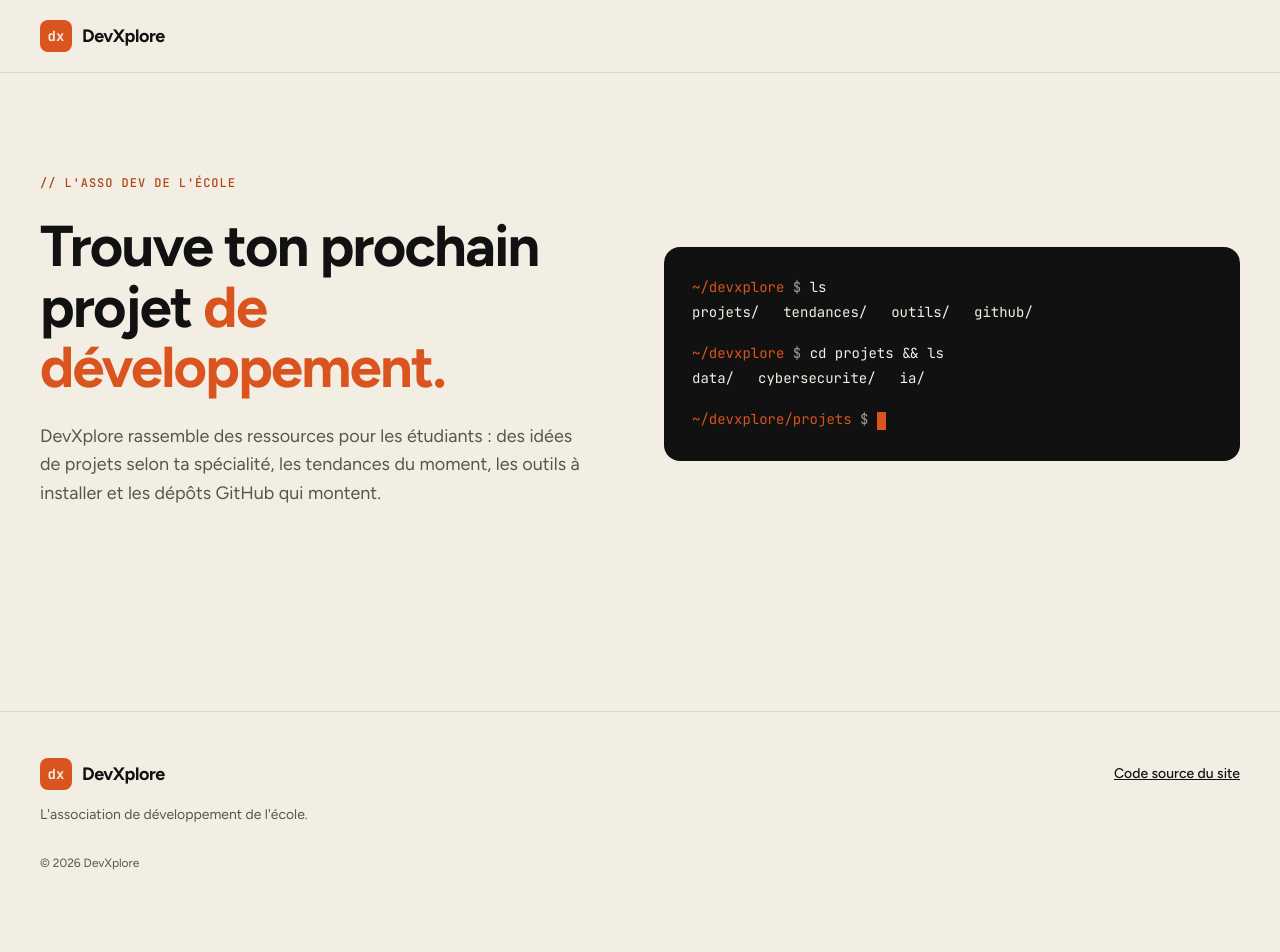
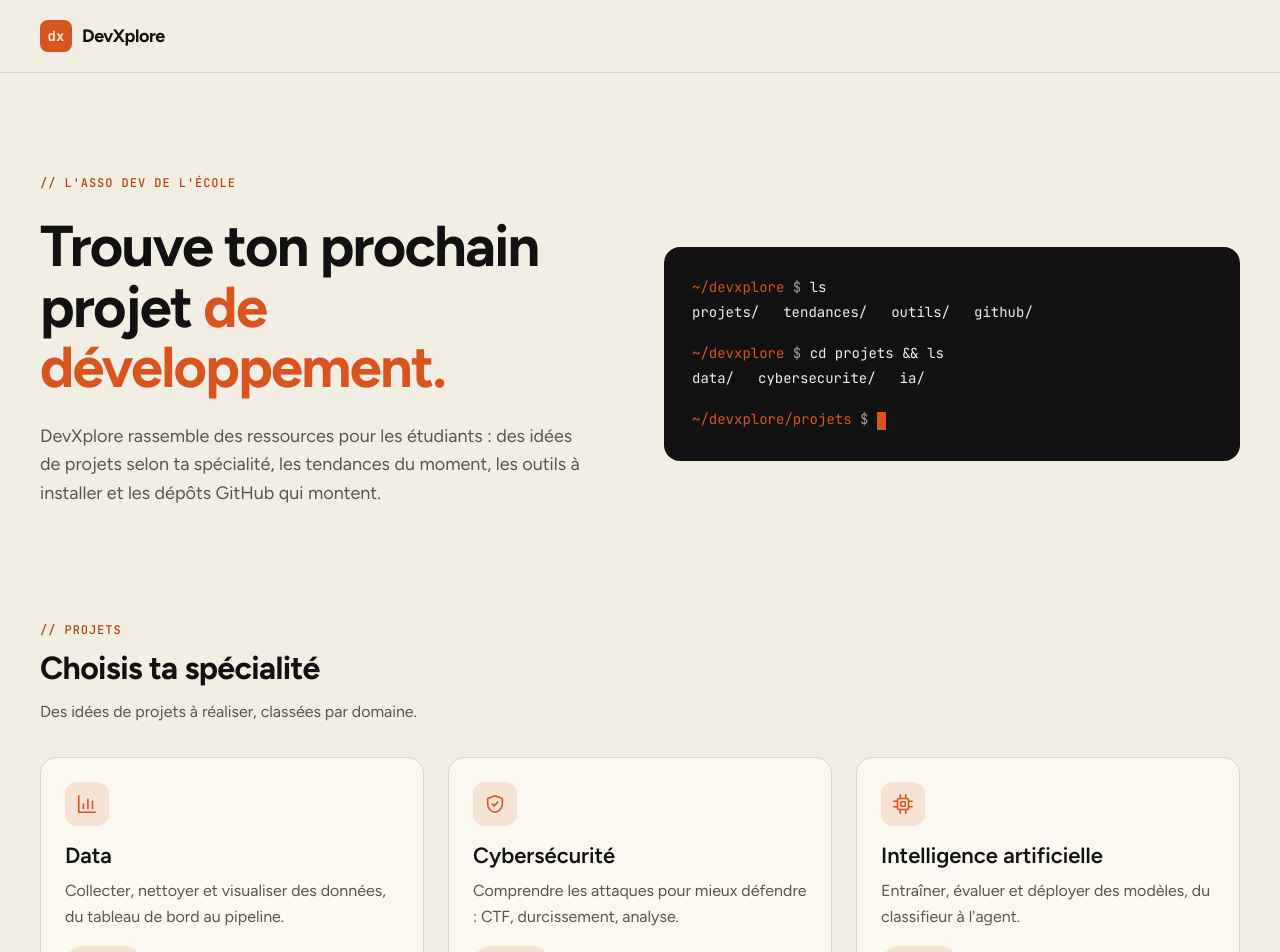
Before and after one commit to Ghoutibk/AppDevXplore, a Next.js app in the folder front-end/: page / in a window 1280 px wide. Shown: the top 952 px of the page. Before the commit the page ends 906 px from the top, so only its background shows below. Built offline with nearby package versions, Linux system fonts and the light colour scheme.

Commit message:
feat(pages): list the specialties on the home page

```diff
--- a/front-end/src/pages/index.tsx
+++ b/front-end/src/pages/index.tsx
@@ -1,5 +1,7 @@
 import { Seo } from "@/ui/atoms/seo/seo";
+import { FeatureCard } from "@/ui/molecules/feature-card/feature-card";
 import { Terminal } from "@/ui/molecules/terminal/terminal";
+import { FeatureSection } from "@/ui/organisms/feature-section/feature-section";
 import { Hero } from "@/ui/organisms/hero/hero";
 import { MainTemplate } from "@/ui/templates/main-template/main-template";
 
@@ -24,6 +26,31 @@ export default function Home() {
             />
           }
         />
+        <FeatureSection
+          id="specialites"
+          kicker="// projets"
+          title="Choisis ta spécialité"
+          description="Des idées de projets à réaliser, classées par domaine."
+        >
+          <FeatureCard
+            appearance="boxed"
+            icon="chart"
+            title="Data"
+            description="Collecter, nettoyer et visualiser des données, du tableau de bord au pipeline."
+          />
+          <FeatureCard
+            appearance="boxed"
+            icon="shield"
+            title="Cybersécurité"
+            description="Comprendre les attaques pour mieux défendre : CTF, durcissement, analyse."
+          />
+          <FeatureCard
+            appearance="boxed"
+            icon="chip"
+            title="Intelligence artificielle"
+            description="Entraîner, évaluer et déployer des modèles, du classifieur à l'agent."
+          />
+        </FeatureSection>
       </MainTemplate>
     </>
   );
```
Also changed, not shown: 1 other file (tests, documents, lock files or other folders).
